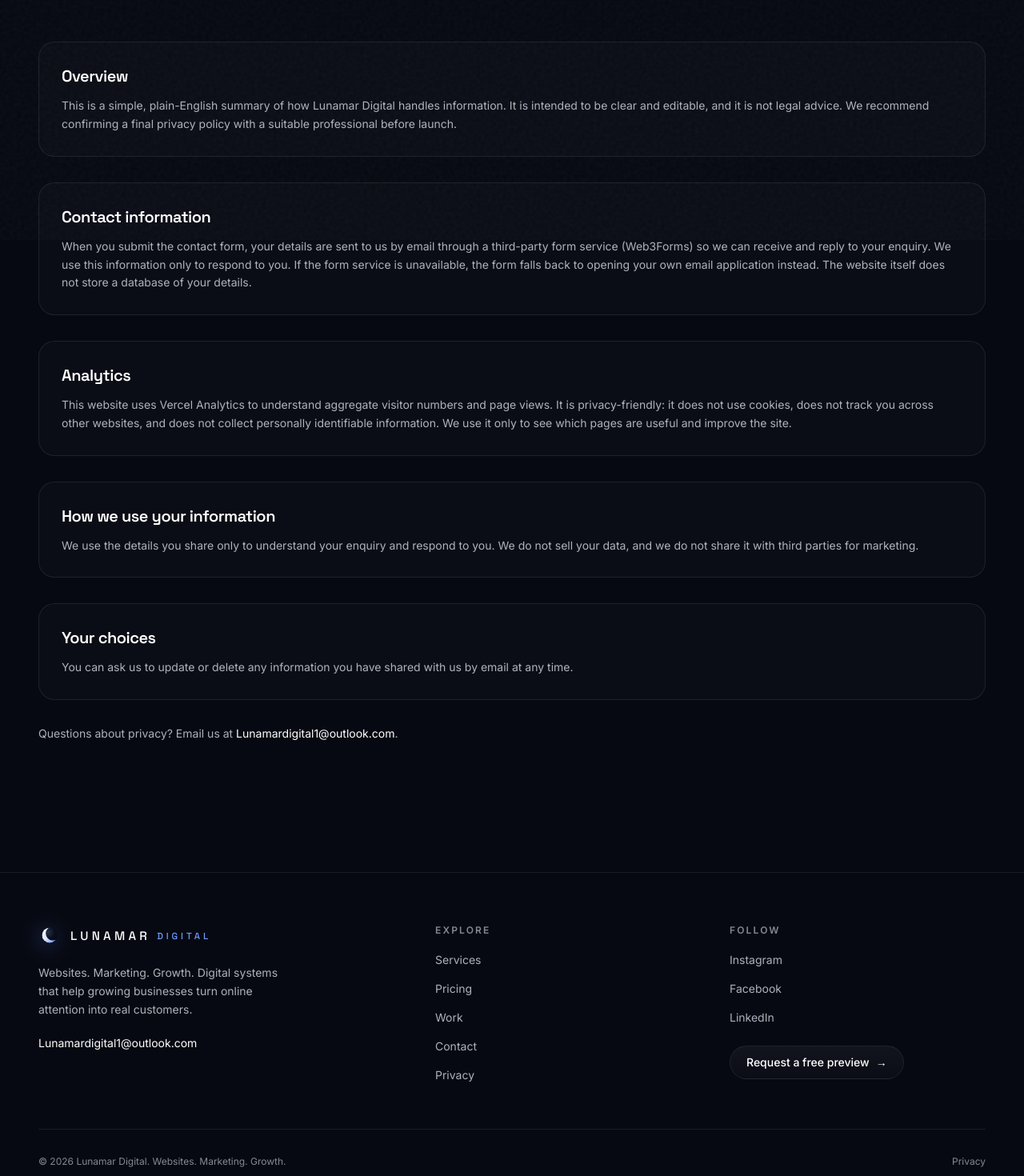
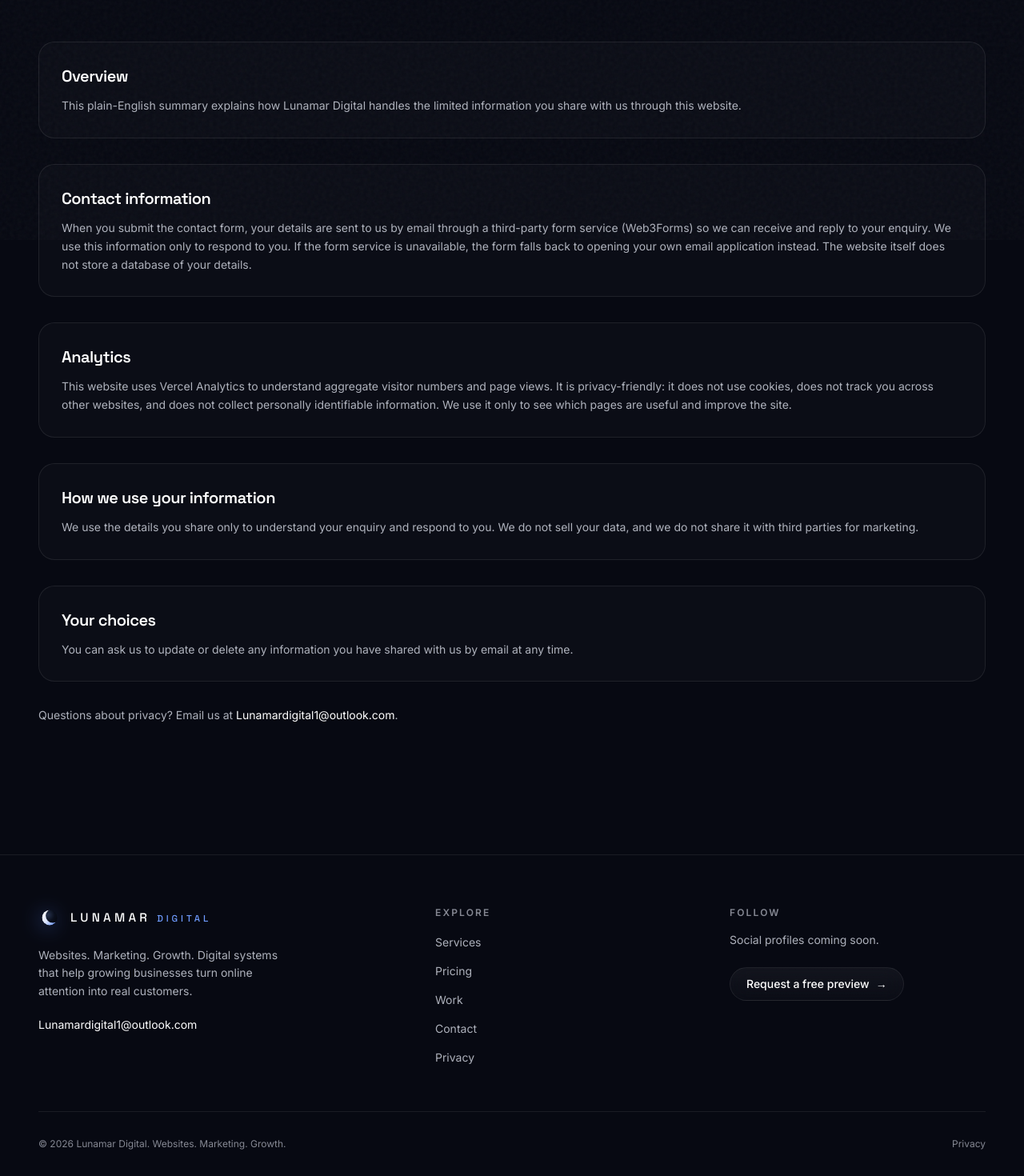
Before and after one commit to DylanP9/Lunamar-Digital, a Next.js app: page /privacy in a window 1280 px wide. Shown: the part 500-1970 px from the top of the page at 80% size. Built offline with nearby package versions, Linux system fonts and the light colour scheme.

Commit message:
Fix launch review issues

```diff
--- /dev/null
+++ b/eslint.config.mjs
@@ -0,0 +1,18 @@
+import { FlatCompat } from "@eslint/eslintrc";
+import { dirname } from "node:path";
+import { fileURLToPath } from "node:url";
+
+const __dirname = dirname(fileURLToPath(import.meta.url));
+
+const compat = new FlatCompat({
+  baseDirectory: __dirname,
+});
+
+const eslintConfig = [
+  {
+    ignores: [".next/**", "node_modules/**", "out/**", "build/**", "next-env.d.ts"],
+  },
+  ...compat.extends("next/core-web-vitals"),
+];
+
+export default eslintConfig;
--- a/package.json
+++ b/package.json
@@ -6,7 +6,7 @@
     "dev": "next dev",
     "build": "next build",
     "start": "next start",
-    "lint": "next lint"
+    "lint": "eslint ."
   },
   "dependencies": {
     "@vercel/analytics": "^2.0.1",
--- a/src/app/privacy/page.tsx
+++ b/src/app/privacy/page.tsx
@@ -11,7 +11,7 @@ export const metadata: Metadata = {
 const sections = [
   {
     heading: "Overview",
-    body: "This is a simple, plain-English summary of how Lunamar Digital handles information. It is intended to be clear and editable, and it is not legal advice. We recommend confirming a final privacy policy with a suitable professional before launch.",
+    body: "This plain-English summary explains how Lunamar Digital handles the limited information you share with us through this website.",
   },
   {
     heading: "Contact information",
--- a/src/components/ContactForm.tsx
+++ b/src/components/ContactForm.tsx
@@ -61,6 +61,14 @@ export default function ContactForm() {
   async function handleSubmit(e: React.FormEvent<HTMLFormElement>) {
     e.preventDefault();
     const form = e.currentTarget;
+
+    if (!form.checkValidity()) {
+      form.reportValidity();
+      setStatus("idle");
+      setMessage("Please complete the required fields before sending.");
+      return;
+    }
+
     const data = new FormData(form);
     const get = (k: string) => ((data.get(k) as string) ?? "").trim();
 
@@ -118,7 +126,7 @@ export default function ContactForm() {
   const submitting = status === "submitting";
 
   return (
-    <form onSubmit={handleSubmit} className="space-y-5" noValidate>
+    <form onSubmit={handleSubmit} className="space-y-5">
       <div className="grid gap-5 sm:grid-cols-2">
         <div>
           <label htmlFor="name" className={labelClass}>
@@ -150,7 +158,7 @@ export default function ContactForm() {
         <label htmlFor="link" className={labelClass}>
           Website or social link <span className="text-[var(--color-mistier)]">(optional)</span>
         </label>
-        <input id="link" name="link" className={fieldClass} placeholder="https://" />
+        <input id="link" name="link" type="url" className={fieldClass} placeholder="https://" />
       </div>
 
       <div>
--- a/src/components/Footer.tsx
+++ b/src/components/Footer.tsx
@@ -5,6 +5,7 @@ import { siteConfig } from "@/data/siteConfig";
 
 export default function Footer() {
   const year = new Date().getFullYear();
+  const liveSocials = siteConfig.socials.filter((social) => social.href !== "#");
 
   return (
     <footer className="relative mt-12 border-t border-[var(--color-line)]">
@@ -46,8 +47,9 @@ export default function Footer() {
             <h2 className="text-xs font-semibold uppercase tracking-[0.18em] text-[var(--color-mistier)]">
               Follow
             </h2>
+            {liveSocials.length ? (
               <ul className="mt-4 space-y-3">
-              {siteConfig.socials.map((social) => (
+                {liveSocials.map((social) => (
                   <li key={social.label}>
                     <a
                       href={social.href}
@@ -58,6 +60,11 @@ export default function Footer() {
                   </li>
                 ))}
               </ul>
+            ) : (
+              <p className="mt-4 text-sm text-[var(--color-mist)]">
+                Social profiles coming soon.
+              </p>
+            )}
             <Link
               href={primaryCta.href}
               className="mt-6 inline-flex items-center gap-2 rounded-full glass px-5 py-2.5 text-sm font-medium text-white transition-colors hover:bg-white/[0.08]"
--- a/src/data/siteConfig.ts
+++ b/src/data/siteConfig.ts
@@ -29,8 +29,8 @@ export const siteConfig = {
     { label: "LinkedIn", href: "#", handle: "Lunamar Digital" },
   ],
 
-  /** OpenGraph image lives in /public; replace with branded artwork later. */
-  ogImage: "/og.svg",
+  /** Branded OpenGraph image lives in /public. */
+  ogImage: "/og.png",
 } as const;
 
 export type SiteConfig = typeof siteConfig;
```
Also changed, not shown: .eslintrc.json (deleted), public/og.png (added). Lines whose indentation alone changed are shown as unchanged.
